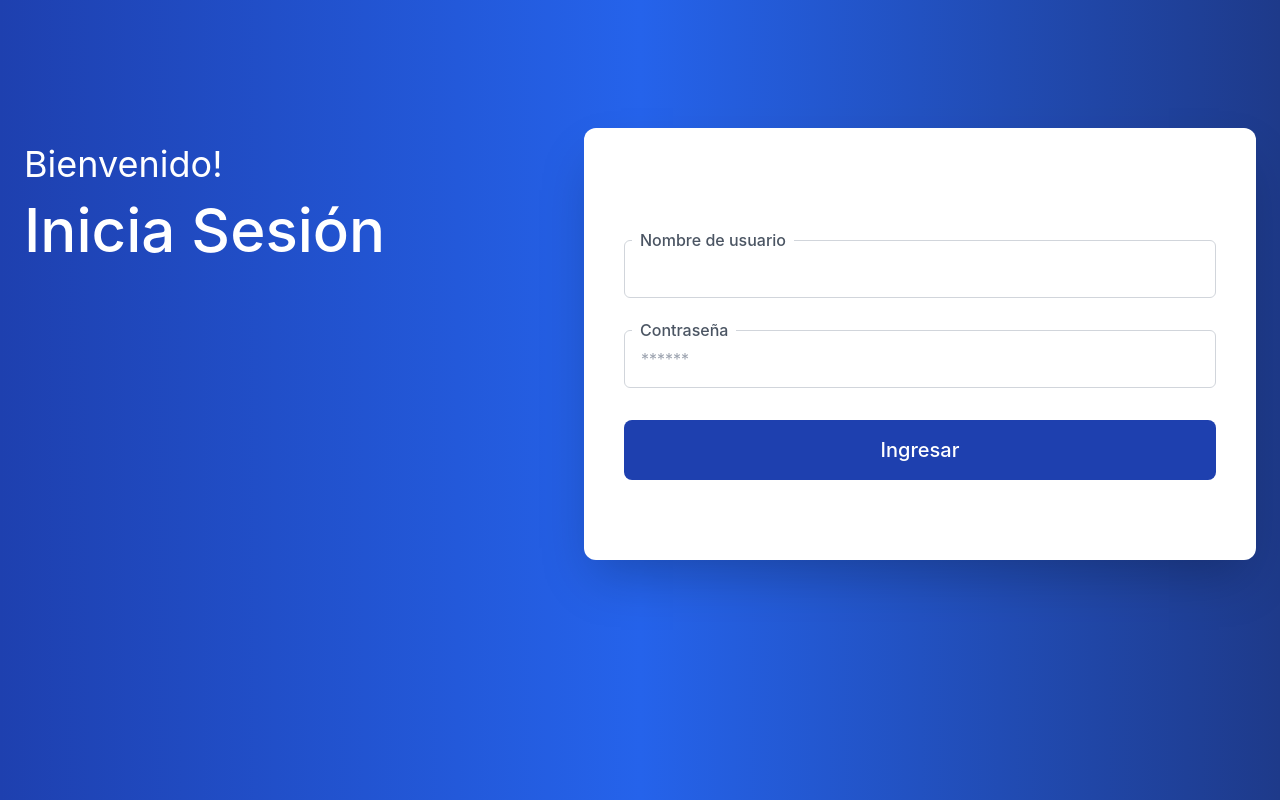
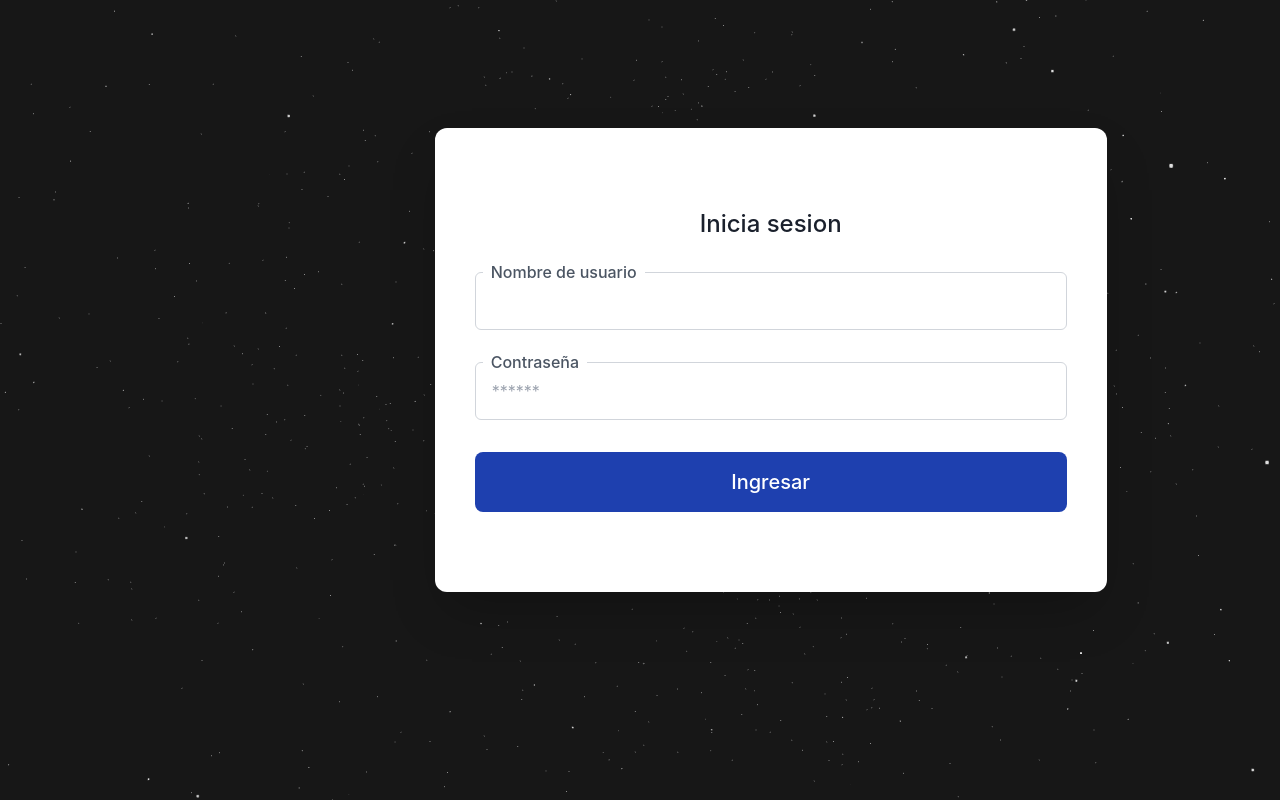
Before and after one commit to LucioSchiavoni/rda_frontend, a React (Vite) app: page / in a window 1280 px wide. Built offline with nearby package versions, Linux system fonts and the light colour scheme; no server answers.

Commit message:
feat(): delete request

```diff
--- a/package.json
+++ b/package.json
@@ -14,10 +14,12 @@
     "@emotion/react": "^11.11.4",
     "@emotion/styled": "^11.11.5",
     "@preline/dropdown": "^2.3.0",
+    "@react-three/drei": "^9.106.0",
+    "@react-three/fiber": "^8.16.8",
     "@tanstack/react-query": "^5.28.6",
     "axios": "^1.6.8",
     "date-fns": "^3.6.0",
-    "framer-motion": "^11.2.7",
+    "framer-motion": "^11.2.10",
     "lodash": "^4.17.21",
     "path": "^0.12.7",
     "preline": "^2.3.0",
@@ -25,9 +27,11 @@
     "react-dom": "^18.2.0",
     "react-hook-form": "^7.51.1",
     "react-icons": "^5.0.1",
+    "react-intersection-observer": "^9.10.2",
     "react-paginate": "^8.2.0",
     "react-router-dom": "^6.22.3",
     "react-toastify": "^10.0.5",
+    "three": "^0.165.0",
     "zod": "^3.22.4",
     "zustand": "^4.5.2"
   },
--- a/src/api/notas.ts
+++ b/src/api/notas.ts
@@ -149,9 +149,10 @@ try {
 }
 
 
-export const deleteFolderRequest = async(id: any) => {
+export const deleteFolderRequest = async(id: number, folderId: number) => {
     try {
-        const res = await clienteAxios.delete("/delete/folder", id)
+        console.log("Data axios: ", id, folderId)
+        const res = await clienteAxios.delete(`/delete/folder/${id}/${folderId}`)
         return res.data
     } catch (error) {
         console.log(error)
--- a/src/components/LoginForm.tsx
+++ b/src/components/LoginForm.tsx
@@ -59,11 +59,14 @@ const mutation = useMutation({
 
   return (
     <div className="w-full mt-20 mr-0 mb-0 ml-0 relative z-10 max-w-2xl lg:mt-0 ">
+
     <div className="flex flex-col items-start justify-start pt-10 pr-10 pb-10 pl-10 bg-white shadow-2xl rounded-xl
         relative z-10">
 
-      <form onSubmit={handleSubmit} className="w-full mt-6 mr-0 mb-0 ml-0 relative space-y-8 py-10">
+      <form onSubmit={handleSubmit} className="w-full mr-0 mb-0 ml-0 relative space-y-8 py-10">
+        <h1 className="text-center text-2xl font-medium">Inicia sesion</h1>
         <div className="relative">
+
           <p className="bg-white pt-0 pr-2 pb-0 pl-2 -mt-3 mr-0 mb-0 ml-2 font-medium text-gray-600
               absolute">Nombre de usuario</p>
 
--- a/src/components/Modal/NotaId.tsx
+++ b/src/components/Modal/NotaId.tsx
@@ -71,7 +71,7 @@ const handleRowClick = (postId: number, folderId: number, titlePost: string, nam
                                     <span className="text-xl mt-1 dark:text-white"><FaFolder/></span>
 
                                 </button>
-                                     <ButtonDelete id={data.id} />
+                                     <ButtonDelete id={data.id} folderId={itemFolder.id} />
 
                                      </>
                             ))
--- a/src/components/button/ButtonDelete.tsx
+++ b/src/components/button/ButtonDelete.tsx
@@ -1,20 +1,23 @@
+
 
 import { deleteFolderRequest } from "../../api/notas"
 
 interface PostIdPorps {
-    id:{
-        id: number
-    }
+    id: number,
+    folderId: number
 }
 
-const ButtonDelete: React.FC<PostIdPorps> = ({id}) => {
+const ButtonDelete: React.FC<PostIdPorps> = ({id, folderId}) => {
 
 
-    const handleDelete = async(data: any) => {
+    const handleDelete = async() => {
         try {
-            console.log("Delete :", data.id.id)
-           const res = await deleteFolderRequest(data.id.id)
-           return res.data
+            console.log("El id: ", id)
+            console.log("Delete :", folderId)
+
+           const res = await deleteFolderRequest(id,folderId)
+            return res
+
         } catch (error) {
             console.log(error)
         }
@@ -22,7 +25,7 @@ const ButtonDelete: React.FC<PostIdPorps> = ({id}) => {
 
   return (
     <div>
-        <button onClick={() => handleDelete(id.id)}>
+        <button onClick={handleDelete}>
             Borrar
         </button>
     </div>
--- /dev/null
+++ b/src/components/layout/StarBackground.tsx
@@ -0,0 +1,50 @@
+import React, { useState, useRef, Suspense } from "react";
+import { Canvas, useFrame } from "@react-three/fiber";
+import { Points, PointMaterial, Preload } from "@react-three/drei";
+// @ts-ignore
+import * as random from "maath/random/dist/maath-random.esm";
+
+const StarBackground = (props: any) => {
+  const ref: any = useRef();
+  const [sphere] = useState(() =>
+    random.inSphere(new Float32Array(5000), { radius: 1.2 })
+  );
+
+  useFrame((state, delta) => {
+    ref.current.rotation.x -= delta/10;
+    ref.current.rotation.y -= delta/15;
+  })
+
+
+  return (
+    <group rotation={[0,0, Math.PI / 4]}>
+        <Points
+        ref={ref}
+        positions={sphere}
+        stride={3}
+        frustumCulled
+        {...props}
+        >
+            <PointMaterial
+                transparent
+                color="$fff"
+                size={0.002}
+                sizeAttenuation={true}
+                dethWrite={false}
+            />
+        </Points>
+    </group>
+  )
+};
+
+const StarsCanvas = () => (
+    <div className="w-full h-auto fixed inset-0 z-[20]">
+        <Canvas camera={{position: [0, 0, 1]}}>
+        <Suspense fallback={null}>
+            <StarBackground />
+        </Suspense>
+        </Canvas>
+    </div>
+)
+
+export default StarsCanvas;
--- a/src/pages/Home.tsx
+++ b/src/pages/Home.tsx
@@ -1,23 +1,25 @@
 import LoginForm from "../components/LoginForm"
+import StarsCanvas from "../components/layout/StarBackground"
 
 
 const Home = () => {
   return (
-    <section className="bg-gradient-to-r from-blue-800 via-blue-600 to-blue-900 min-h-screen">
+    <section className="bg-neutral-900  min-h-screen">
+
     <div className="container px-6 py-24 mx-auto lg:py-32">
-        <div className="lg:flex">
-            <div className="lg:w-1/2">
+
+        <div className="lg:flex ">
+            <div className="lg:w-1/2 ">
+
+            <StarsCanvas/>
+
+            </div>
+           <div className="z-50 w-full">
+            <LoginForm/>
+            </div>
 
 
-                <h1 className="mt-4 text-white md:text-4xl">Bienvenido!</h1>
 
-                <h1 className="mt-4 text-6xl font-medium text-white capitalize  dark:text-white">
-
-                Inicia Sesión
-                </h1>
-            </div>
-
-           <LoginForm/>
 
         </div>
 
```
Also changed, not shown: src/pages/HomeAuth.tsx (+6 -1 lines), 1 other file (tests, documents, lock files or other folders).
